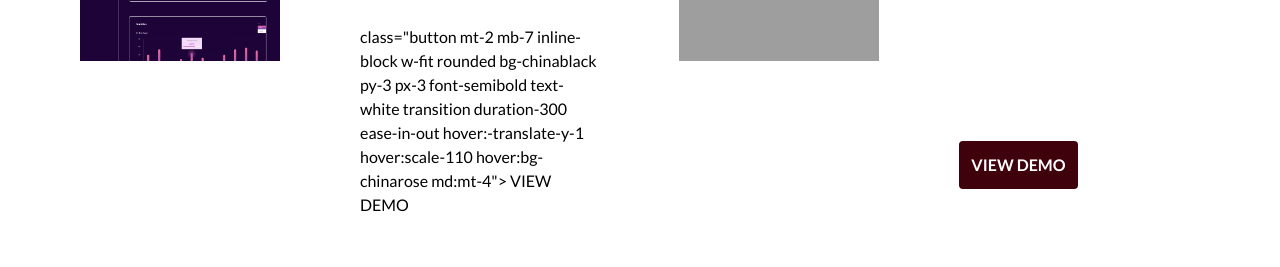
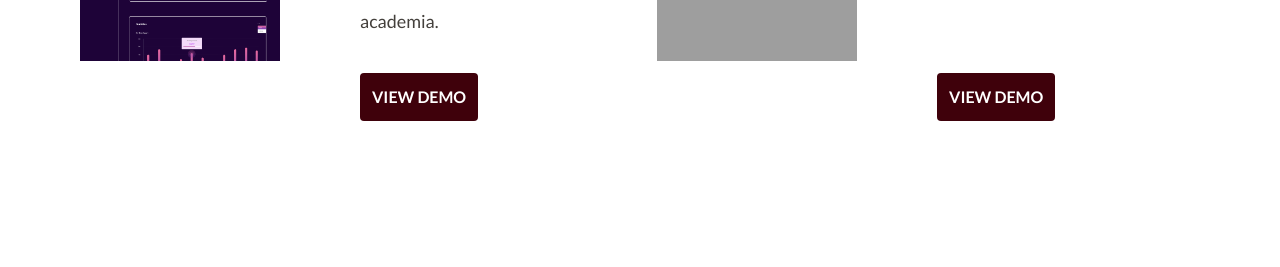
Before and after one commit to ThaliaPan/thaliatech, a website: page index.html in a window 1280 px wide. Shown: the part 3227-3494 px from the top of the page. Drawn offline with Linux system fonts and the light colour scheme; grey boxes are pictures that could not be loaded.

Commit message:
app button fix

```diff
--- a/index.html
+++ b/index.html
@@ -193,7 +193,7 @@
                         A custom made application enabling university students to connect with mentors. Students input
                         their information and get matched with an appropriate mentor within academia.
                     </p>
-                    <a href="/Assets/QMULAPP.png" target="_blank">
+                    <a href="/Assets/QMULAPP.png" target="_blank"
                         class="button mt-2 mb-7 inline-block w-fit rounded bg-chinablack py-3 px-3 font-semibold text-white transition duration-300 ease-in-out hover:-translate-y-1 hover:scale-110 hover:bg-chinarose md:mt-4">
                         VIEW DEMO
                     </a>
```
